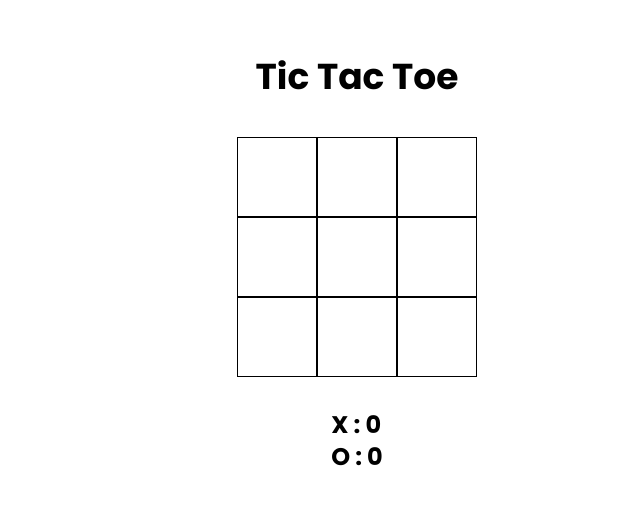
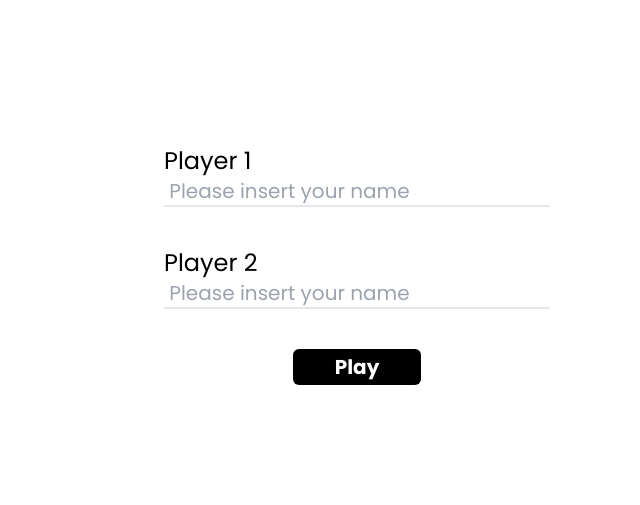
Before and after one commit to abdzr/tictactoe, a React (Create React App) app: page / in a window 1280 px wide. Shown: the part 135-640 px from the top of the page, without its empty margins (283-923 px from the left). Built offline with nearby package versions, Linux system fonts and the light colour scheme.

Commit message:
-	fixed the event of drawing when the last cell is used even if the player won -	made a form to add names for player 1 and 2 -	shows names in score instead of 'X' and 'O' -	shows who is playing next

```diff
--- a/package.json
+++ b/package.json
@@ -11,6 +11,8 @@
     "prop-types": "^15.7.2",
     "react": "^17.0.2",
     "react-dom": "^17.0.2",
+    "react-hook-form": "^7.10.0",
+    "react-router-dom": "^5.2.0",
     "react-scripts": "^1.1.5",
     "tailwind": "^4.0.0",
     "web-vitals": "^1.1.2"
--- a/src/App.jsx
+++ b/src/App.jsx
@@ -1,92 +1,39 @@
-import React, { useEffect, useState } from 'react';
-import Cell from './Components/Cell';
-import checkDiagonal from './Utils/checkDiagonal';
-import checkHorizontal from './Utils/checkHorizontal';
-import checkVertical from './Utils/checkVertical';
-import Modal from './Components/Modal'
+import React, { useState } from "react";
+import { BrowserRouter as Router, Route, Switch } from "react-router-dom";
+import Game from "./Components/Game";
+import PlayerForm from "./Components/PlayerForm";
 
 function App() {
-  const [player, setPlayer] = useState(true);
-  const [winner, setWinner] = useState(false);
-  const [arena, setArena] = useState(Array(9).fill(null));
-  const [modalOpen, setModalOpen] = useState(false);
-  const [score, setScore] = useState({
-    X: 0,
-    O: 0,
+  const [playerName, setPlayerName] = useState({
+    Player1: "",
+    Player2: "",
   });
-  const [count, setCount] = useState(0);
-
-const checkDraw = () => {
-if(count === 9){
-  arena.forEach(block => {
-  if(block === null){
-    return 0;
-  }
-  return 1;
-})
-}
-}
-
-  const allChecks = async () => {
-    const v = checkVertical(arena);
-    const h = await checkHorizontal(arena);
-    const d = checkDiagonal(arena);
-    const dolan = [v, h, d];
-
-    dolan.forEach((element) => {
-      if (element) {
-        setWinner(element);
-        setScore({
-          ...score,
-          [element]: score[element] + 1,
-        });
-        setModalOpen(true);
-      }
-    });
-  };
-
-  const handleClick = async (x) => {
-    const newArena = arena.slice();
-    if (newArena[x] === null) {
-      newArena[x] = player ? 'X' : 'O';
-      setPlayer(!player);
-      setArena(newArena);
-      setCount(() => count + 1);
-    }
-  };
-  useEffect(() => {
-
-    allChecks();
-  }, [arena]);
-useEffect(()=> {
-  if(count === 9){
-    setModalOpen(true);
-  checkDraw();
-}
-}, [count])
   return (
-    <div className="flex justify-center items-center flex-col relative">
-      <Modal
-      modalOpen={modalOpen}
-      winner={winner}
-      setArena={setArena}
-      setModalOpen={setModalOpen}
-      setCount={setCount}
-      count={count}/>
-      <div className="flex flex-col w-screen h-screen justify-center items-center">
-      <div className=" font-bold text-4xl pb-10">Tic Tac Toe</div>
-        <div className="flex flex-col h-60 w-60">
-          <div className="flex flex-row h-full  w-full flex-wrap">
-            {arena.map((elm, i) => (
-              <Cell key={i} value={i} arena={arena} handleClick={handleClick} />
-            ))}
-          </div>
-        </div>
-        <div className="text-2xl font-bold mt-8">
-          {`X : ${score.X}`} <br /> {`O : ${score.O}`}
-        </div>
-      </div>
-    </div>
+    <Router>
+      <Switch>
+        <Route
+          exact
+          path="/"
+          component={(routeProps) => (
+            <PlayerForm
+              {...routeProps}
+              playerName={playerName}
+              setPlayerName={setPlayerName}
+            />
+          )}
+        />
+        <Route
+          path="/game"
+          component={(routeProps) => (
+            <Game
+              {...routeProps}
+              playerName={playerName}
+              setPlayerName={setPlayerName}
+            />
+          )}
+        />
+      </Switch>
+    </Router>
   );
 }
 
--- a/src/Components/Cell.jsx
+++ b/src/Components/Cell.jsx
@@ -1,9 +1,11 @@
-import React from 'react'
+import React from "react";
 
 const Cell = ({ value, arena, handleClick }) => {
   return (
     <div
-      className={`flex border border-black w-1/3 h-1/3  justify-center items-center text-3xl font-bold bg-white cursor-pointer ${!arena[value] ? 'hover:bg-blue-100' : ''}`}
+      className={`flex border border-black w-1/3 h-1/3  justify-center items-center text-3xl font-bold bg-white cursor-pointer ${
+        !arena[value] ? "hover:bg-blue-100" : ""
+      }`}
       onClick={() => handleClick(value)}
     >
       {arena[value]}
--- /dev/null
+++ b/src/Components/Game.jsx
@@ -0,0 +1,110 @@
+import React, { useEffect, useState } from "react";
+import Cell from "./Cell";
+import Modal from "./Modal";
+import checkDiagonal from "../Utils/checkDiagonal";
+import checkHorizontal from "../Utils/checkHorizontal";
+import checkVertical from "../Utils/checkVertical";
+
+const Game = ({ playerName, setPlayerName }) => {
+  const [player, setPlayer] = useState({
+    player1: {
+      name: playerName.Player1 ? playerName.Player1 : "Player1",
+      sign: "X",
+    },
+    player2: {
+      name: playerName.Player2 ? playerName.Player2 : "Player2",
+      sign: "O",
+    },
+    state: true,
+  });
+  const [winner, setWinner] = useState(false);
+  const [arena, setArena] = useState(Array(9).fill(null));
+  const [modalOpen, setModalOpen] = useState(false);
+  const [score, setScore] = useState({
+    X: 0,
+    O: 0,
+  });
+  const [count, setCount] = useState(0);
+  const [turn, setTurn] = useState(player.player1.name);
+
+  const checkDraw = () => {
+    if (count === 9) {
+      arena.forEach((block) => {
+        if (block === null) {
+          return 0;
+        }
+        return 1;
+      });
+    }
+  };
+
+  const allChecks = async () => {
+    const v = checkVertical(arena);
+    const h = await checkHorizontal(arena);
+    const d = checkDiagonal(arena);
+    const dolan = [v, h, d];
+
+    dolan.forEach((element) => {
+      if (element) {
+        setWinner(element);
+        setScore({
+          ...score,
+          [element]: score[element] + 1,
+        });
+        setModalOpen(true);
+      }
+    });
+  };
+
+  const handleClick = async (x) => {
+    const newArena = arena.slice();
+    if (newArena[x] === null) {
+      newArena[x] = player.state ? player.player1.sign : player.player2.sign;
+      setPlayer({ ...player, state: !player.state });
+      setArena(newArena);
+      setCount(() => count + 1);
+      setTurn(player.state ? player.player2.name : player.player1.name);
+    }
+  };
+  useEffect(() => {
+    allChecks();
+  }, [arena]);
+  useEffect(() => {
+    if (count === 9) {
+      setModalOpen(false);
+      checkDraw();
+    }
+  }, [count]);
+  return (
+    <div className="flex justify-center items-center flex-col relative">
+      <Modal
+        modalOpen={modalOpen}
+        winner={winner}
+        setArena={setArena}
+        setModalOpen={setModalOpen}
+        setCount={setCount}
+        count={count}
+        playerName={player}
+      />
+      <div className="flex flex-col w-screen h-screen justify-center items-center">
+        <div className=" font-bold text-4xl pb-10">Tic Tac Toe</div>
+        <div>
+          Next Turn : <strong> {turn}</strong>
+        </div>
+        <div className="flex flex-col h-60 w-60">
+          <div className="flex flex-row h-full  w-full flex-wrap">
+            {arena.map((elm, i) => (
+              <Cell key={i} value={i} arena={arena} handleClick={handleClick} />
+            ))}
+          </div>
+        </div>
+        <div className="text-2xl font-bold mt-8">
+          {`${player.player1.name} : ${score.X}`} <br />
+          {`${player.player2.name} : ${score.O}`}
+        </div>
+      </div>
+    </div>
+  );
+};
+
+export default Game;
--- a/src/Components/Modal.jsx
+++ b/src/Components/Modal.jsx
@@ -1,21 +1,32 @@
-import React from 'react'
-import Draw from './Draw';
-import Winner from './Winner';
+import React from "react";
+import Draw from "./Draw";
+import Winner from "./Winner";
 
-const Modal = ({modalOpen, winner, setArena, setModalOpen, setCount, count}) => {
-         return( <div
+const Modal = ({
+  modalOpen,
+  winner,
+  setArena,
+  setModalOpen,
+  setCount,
+  count,
+  player,
+}) => {
+  return (
+    <div
       className={`h-screen w-screen bg-black absolute bg-opacity-60 flex justify-center items-center ${
-          modalOpen ? '' : 'hidden'
-        }`}>
+        modalOpen ? "" : "hidden"
+      }`}
+    >
       <div className="h-1/2 w-1/2 bg-white rounded-xl flex flex-col justify-center items-center relative">
-          {count === 9 ? <Draw /> : <Winner winner={winner}/>}
+        {count === 9 && winner === null ? <Draw /> : <Winner winner={winner} />}
         <div
           className="absolute top-4 right-5 font-bold cursor-pointer text-red-600"
           onClick={() => {
             setArena(Array(9).fill(null));
             setModalOpen(false);
             setCount(0);
-            }} >
+          }}
+        >
           X
         </div>
         <div
@@ -24,11 +35,13 @@ const Modal = ({modalOpen, winner, setArena, setModalOpen, setCount, count}) =>
             setModalOpen(false);
             setCount(0);
           }}
-            className="mt-10 p-2 rounded-md cursor-pointer font-bold bg-black text-white transform hover:scale-105" >
+          className="mt-10 p-2 rounded-md cursor-pointer font-bold bg-black text-white transform hover:scale-105"
+        >
           Play Again
         </div>
       </div>
-      </div>)
-}
+    </div>
+  );
+};
 
 export default Modal;
--- /dev/null
+++ b/src/Components/PlayerForm.jsx
@@ -0,0 +1,92 @@
+import React from "react";
+import { useHistory } from "react-router-dom";
+import { useForm } from "react-hook-form";
+
+const PlayerForm = ({ playerName, setPlayerName }) => {
+  const history = useHistory();
+  const {
+    register,
+    handleSubmit,
+    formState: { errors },
+  } = useForm();
+  const onSubmit = (data) => {
+    setPlayerName(data);
+    history.push("/game");
+    console.log(playerName);
+  };
+  return (
+    <div>
+      <div className="flex flex-row h-screen w-screen justify-center items-center">
+        <form
+          className="flex flex-col justify-center items-center"
+          onSubmit={handleSubmit(onSubmit)}
+        >
+          <label className="flex flex-col  text-xl">
+            <span className="text-2xl"> Player 1 </span>
+            <input
+              {...register("Player1", {
+                required: {
+                  value: true,
+                  message: "This field is required",
+                },
+                minLength: {
+                  value: 4,
+                  message: "Must be between 4 and 8 characters",
+                },
+                maxLength: {
+                  value: 8,
+                  message: "Must be between 4 and 8 characters",
+                },
+              })}
+              type="text"
+              id="Player1"
+              className="outline-none border-b-2"
+              placeholder=" Please insert your name"
+            />
+            {errors.Player1 && (
+              <div className="text-red-500 text-sm">
+                {errors.Player1.message}
+              </div>
+            )}
+          </label>
+          <label className="mt-10 flex flex-col text-xl">
+            <span className="text-2xl"> Player 2 </span>
+            <input
+              {...register("Player2", {
+                required: {
+                  value: true,
+                  message: "This field is required",
+                },
+                minLength: {
+                  value: 4,
+                  message: "Must be between 4 and 8 characters",
+                },
+                maxLength: {
+                  value: 8,
+                  message: "Must be between 4 and 8 characters",
+                },
+              })}
+              type="text"
+              id="Player2"
+              className="outline-none border-b-2"
+              placeholder=" Please insert your name"
+            />
+            {errors.Player2 && (
+              <div className="text-red-500  text-sm">
+                {errors.Player2.message}
+              </div>
+            )}
+          </label>
+          <button
+            type="submit"
+            className="mt-10 text-xl w-1/3 p-1 rounded-md font-bold bg-black text-white transform hover:scale-105"
+          >
+            Play
+          </button>
+        </form>
+      </div>
+    </div>
+  );
+};
+
+export default PlayerForm;
--- a/src/Utils/checkDiagonal.jsx
+++ b/src/Utils/checkDiagonal.jsx
@@ -7,4 +7,4 @@
   }
 };
 
-  export default checkDiagonal
+export default checkDiagonal;
```
Also changed, not shown: src/Components/Draw.jsx (+6 -5 lines), src/Components/Winner.jsx (+7 -6 lines), 1 other file (tests, documents, lock files or other folders). Lines whose indentation alone changed are shown as unchanged.
